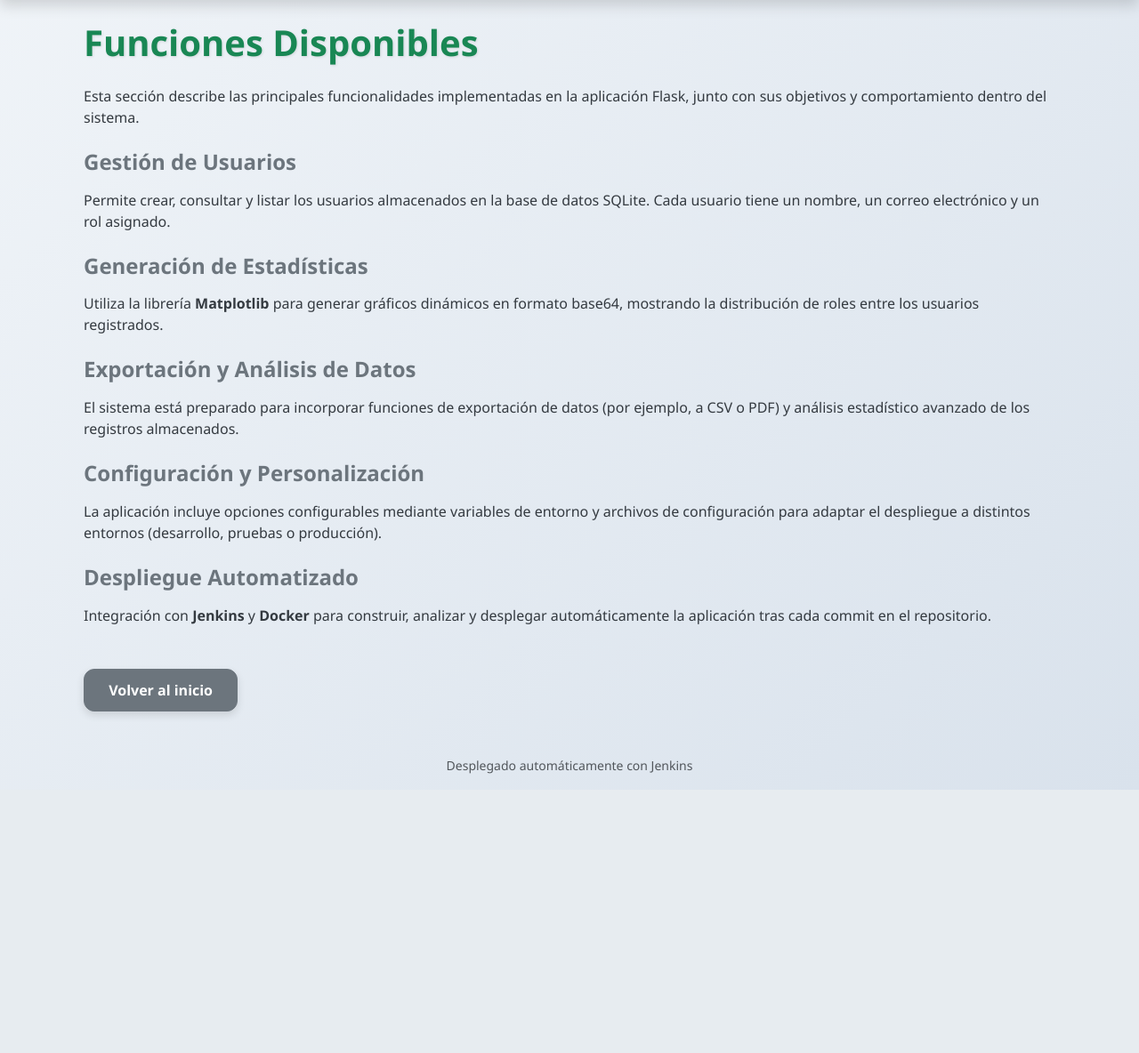
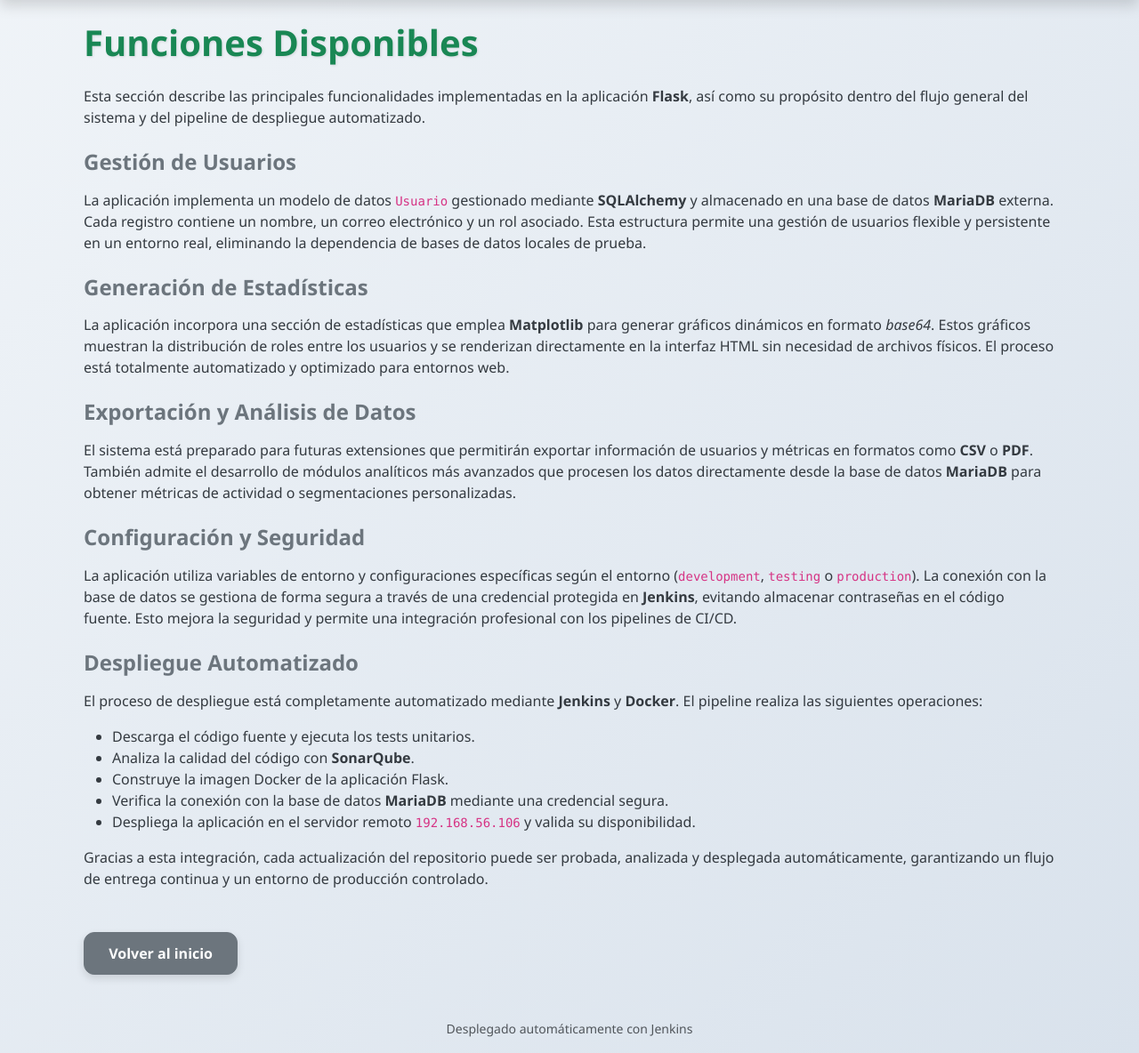
Before and after one commit to mcollado-dev/miapp-flask, a Flask app: page /funciones in a window 1280 px wide. Shown: the part 79-1263 px from the top of the page at 89% size. Before the commit the page ends 967 px from the top, so only its background shows below. Run offline with Flask 3, Linux system fonts and the light colour scheme.

Commit message:
Update funciones.html

```diff
--- a/templates/funciones.html
+++ b/templates/funciones.html
@@ -4,22 +4,41 @@
 <div class="container mt-4">
     <h2 class="text-success mb-4">Funciones Disponibles</h2>
 
-    <p>Esta sección describe las principales funcionalidades implementadas en la aplicación Flask, junto con sus objetivos y comportamiento dentro del sistema.</p>
+    <p>Esta sección describe las principales funcionalidades implementadas en la aplicación <strong>Flask</strong>, así como su propósito dentro del flujo general del sistema y del pipeline de despliegue automatizado.</p>
 
     <h4 class="mt-4 text-secondary">Gestión de Usuarios</h4>
-    <p>Permite crear, consultar y listar los usuarios almacenados en la base de datos SQLite. Cada usuario tiene un nombre, un correo electrónico y un rol asignado.</p>
+    <p>La aplicación implementa un modelo de datos <code>Usuario</code> gestionado mediante <strong>SQLAlchemy</strong> y almacenado en una base de datos <strong>MariaDB</strong> externa.
+    Cada registro contiene un nombre, un correo electrónico y un rol asociado.
+    Esta estructura permite una gestión de usuarios flexible y persistente en un entorno real, eliminando la dependencia de bases de datos locales de prueba.</p>
 
     <h4 class="mt-4 text-secondary">Generación de Estadísticas</h4>
-    <p>Utiliza la librería <strong>Matplotlib</strong> para generar gráficos dinámicos en formato base64, mostrando la distribución de roles entre los usuarios registrados.</p>
+    <p>La aplicación incorpora una sección de estadísticas que emplea <strong>Matplotlib</strong> para generar gráficos dinámicos en formato <em>base64</em>.
+    Estos gráficos muestran la distribución de roles entre los usuarios y se renderizan directamente en la interfaz HTML sin necesidad de archivos físicos.
+    El proceso está totalmente automatizado y optimizado para entornos web.</p>
 
     <h4 class="mt-4 text-secondary">Exportación y Análisis de Datos</h4>
-    <p>El sistema está preparado para incorporar funciones de exportación de datos (por ejemplo, a CSV o PDF) y análisis estadístico avanzado de los registros almacenados.</p>
+    <p>El sistema está preparado para futuras extensiones que permitirán exportar información de usuarios y métricas en formatos como <strong>CSV</strong> o <strong>PDF</strong>.
+    También admite el desarrollo de módulos analíticos más avanzados que procesen los datos directamente desde la base de datos <strong>MariaDB</strong> para obtener métricas de actividad o segmentaciones personalizadas.</p>
 
-    <h4 class="mt-4 text-secondary">Configuración y Personalización</h4>
-    <p>La aplicación incluye opciones configurables mediante variables de entorno y archivos de configuración para adaptar el despliegue a distintos entornos (desarrollo, pruebas o producción).</p>
+    <h4 class="mt-4 text-secondary">Configuración y Seguridad</h4>
+    <p>La aplicación utiliza variables de entorno y configuraciones específicas según el entorno (<code>development</code>, <code>testing</code> o <code>production</code>).
+    La conexión con la base de datos se gestiona de forma segura a través de una credencial protegida en <strong>Jenkins</strong>,
+    evitando almacenar contraseñas en el código fuente.
+    Esto mejora la seguridad y permite una integración profesional con los pipelines de CI/CD.</p>
 
     <h4 class="mt-4 text-secondary">Despliegue Automatizado</h4>
-    <p>Integración con <strong>Jenkins</strong> y <strong>Docker</strong> para construir, analizar y desplegar automáticamente la aplicación tras cada commit en el repositorio.</p>
+    <p>El proceso de despliegue está completamente automatizado mediante <strong>Jenkins</strong> y <strong>Docker</strong>.
+    El pipeline realiza las siguientes operaciones:</p>
+    <ul>
+        <li>Descarga el código fuente y ejecuta los tests unitarios.</li>
+        <li>Analiza la calidad del código con <strong>SonarQube</strong>.</li>
+        <li>Construye la imagen Docker de la aplicación Flask.</li>
+        <li>Verifica la conexión con la base de datos <strong>MariaDB</strong> mediante una credencial segura.</li>
+        <li>Despliega la aplicación en el servidor remoto <code>192.168.56.106</code> y valida su disponibilidad.</li>
+    </ul>
+
+    <p>Gracias a esta integración, cada actualización del repositorio puede ser probada, analizada y desplegada automáticamente,
+    garantizando un flujo de entrega continua y un entorno de producción controlado.</p>
 
     <div class="mt-5">
         <a href="{{ url_for('home') }}" class="btn btn-secondary">Volver al inicio</a>
```
